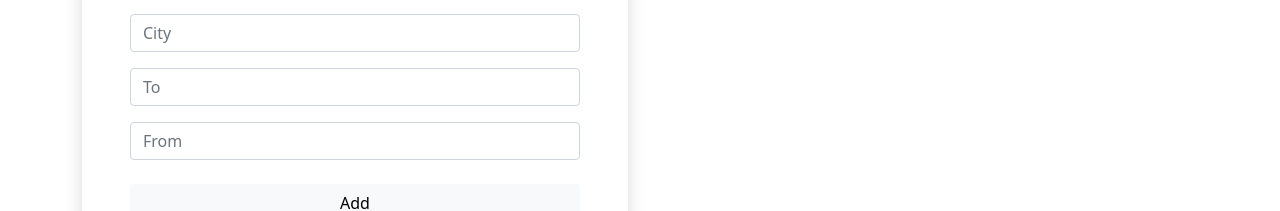
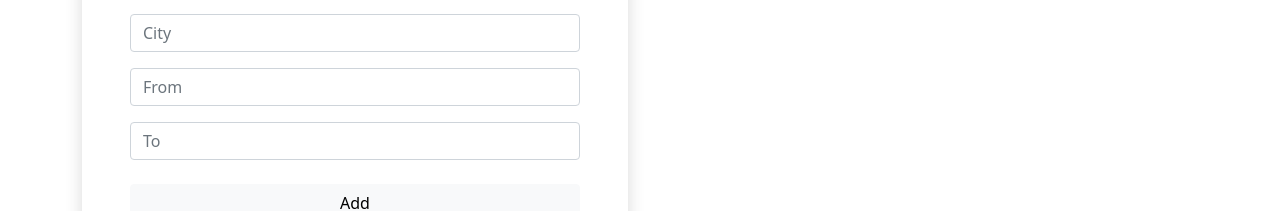
Before and after one commit to AidenM99/CV-Application, a React (Create React App) app: page / in a window 1280 px wide. Shown: the part 1102-1313 px from the top of the page. Built offline with nearby package versions, Linux system fonts and the light colour scheme.

Commit message:
Fix naming error

```diff
--- a/src/components/CVForm/Experience.js
+++ b/src/components/CVForm/Experience.js
@@ -35,16 +35,16 @@ const Experience = () => {
         <Form.Control
           className="mb-3"
           type="text"
-          id="experienceTo"
-          placeholder="To"
+          id="experienceFrom"
+          placeholder="From"
         />
       </Form.Group>
       <Form.Group>
         <Form.Control
           className="mb-3"
           type="text"
-          id="experienceFrom"
-          placeholder="From"
+          id="experienceTo"
+          placeholder="To"
         />
       </Form.Group>
       <div className="form-buttons">
```
